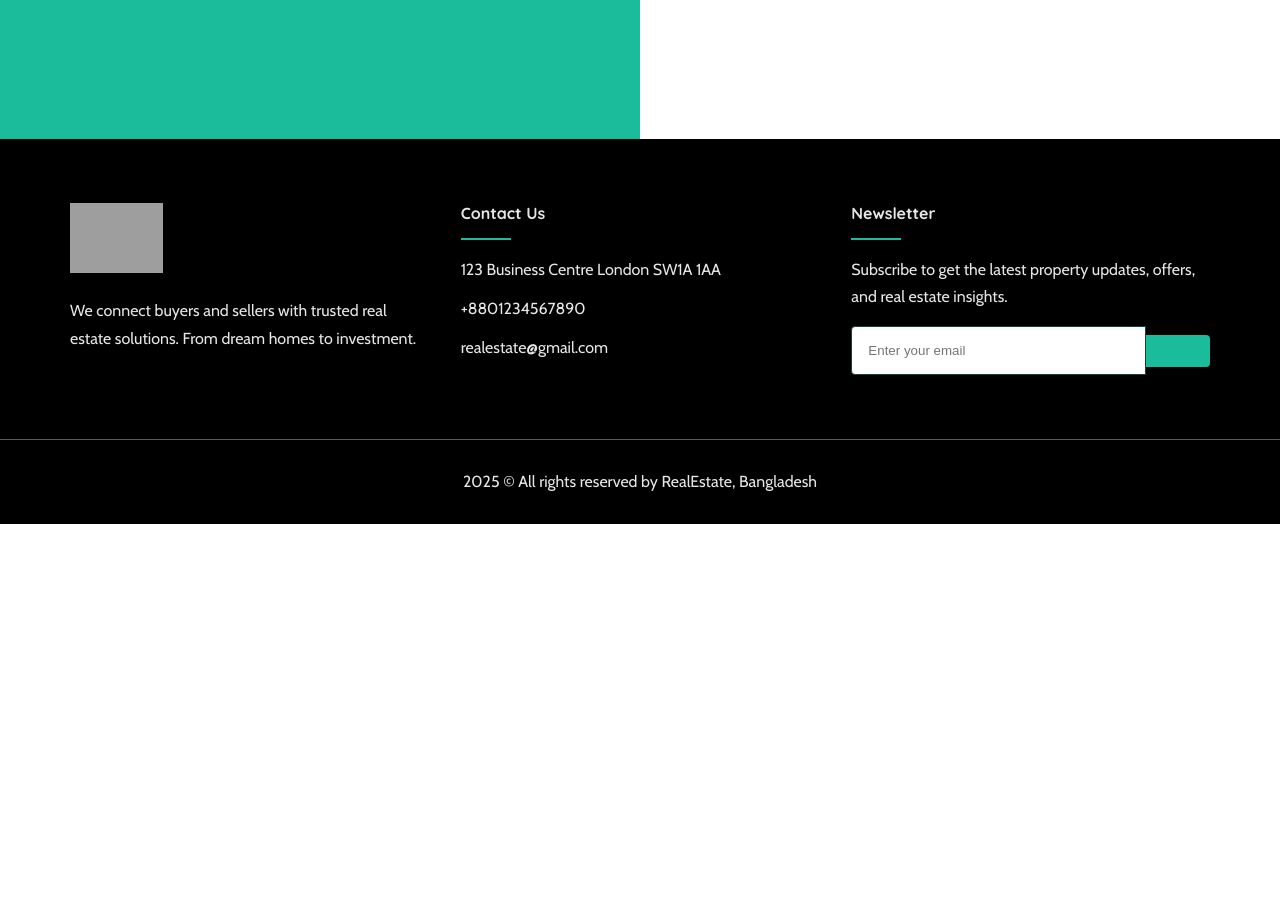
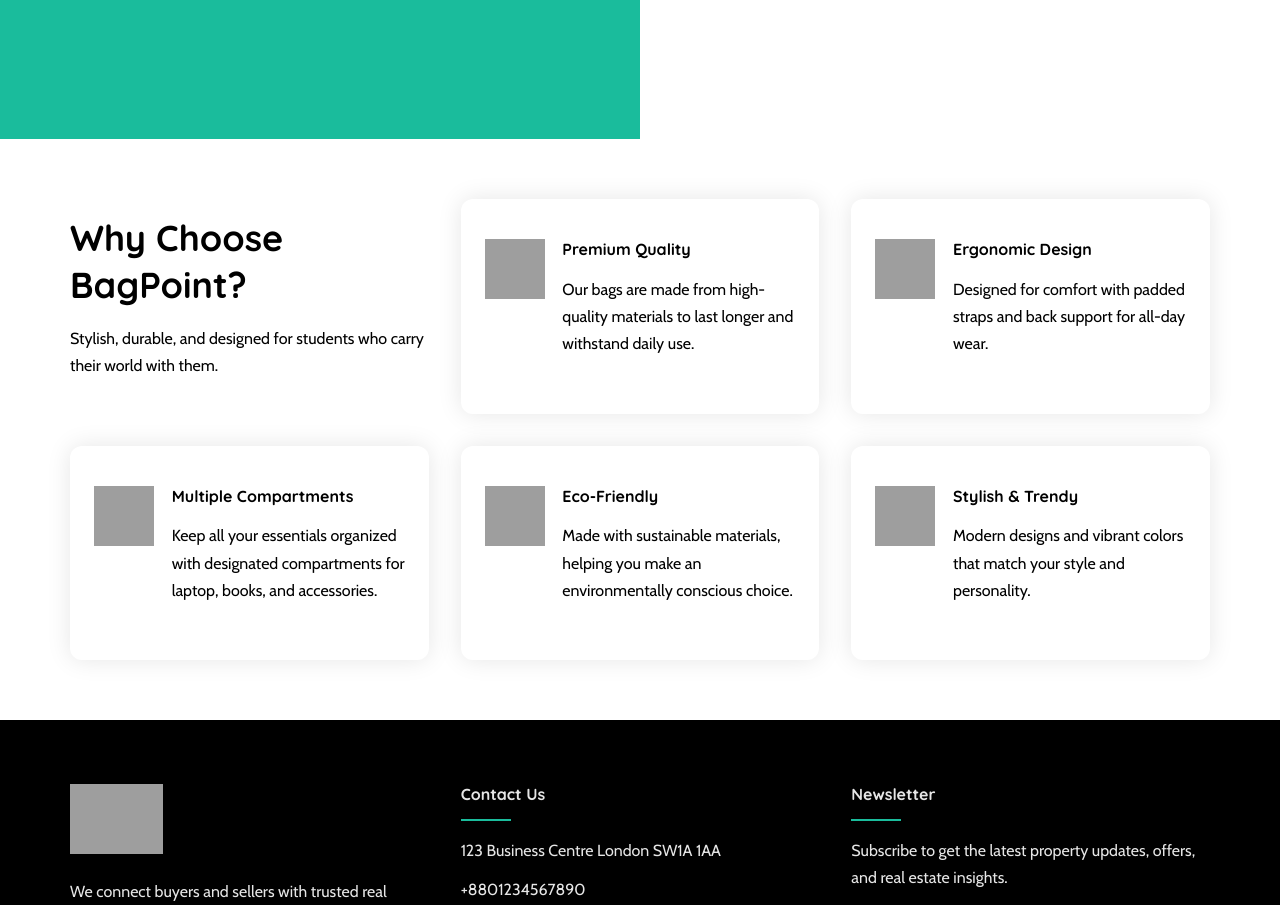
Before and after one commit to dev-nirob1/bagPoint, a Vue app: page / in a window 1280 px wide. Shown: the part 760-1665 px from the top of the page. Before the commit the page ends 1284 px from the top, so only its background shows below. Built offline with nearby package versions, Linux system fonts and the light colour scheme; grey boxes are pictures that could not be loaded.

Commit message:
whychoose us section

```diff
--- a/src/App.vue
+++ b/src/App.vue
@@ -2,11 +2,13 @@
 import FooterSection from './components/sections/FooterSection.vue';
 import NavbarSection from './components/sections/NavbarSection.vue';
 import HeroSection from './zems/Front/Components/Section/HeroSection.vue';
+import WhyChooseUs from './zems/Front/Components/Section/WhyChooseUs.vue';
 
 </script>
 
 <template>
   <NavbarSection/>
   <HeroSection/>
+  <WhyChooseUs/>
   <FooterSection/>
 </template>
--- /dev/null
+++ b/src/zems/Front/Components/Section/WhyChooseUs.vue
@@ -0,0 +1,51 @@
+<script setup>
+import { ref } from 'vue';
+import SectionTitle from '../Widget/SectionTitle.vue';
+import WhyChooseCard from '../Widget/WhyChooseCard.vue';
+
+const whyChooseUs = ref([
+  {
+    title: "Premium Quality",
+    description: "Our bags are made from high-quality materials to last longer and withstand daily use.",
+    icon: "https://img.icons8.com/color/48/000000/diamond.png"
+  },
+  {
+    title: "Ergonomic Design",
+    description: "Designed for comfort with padded straps and back support for all-day wear.",
+    icon: "https://img.icons8.com/color/48/000000/diamond.png"
+  },
+  {
+    title: "Multiple Compartments",
+    description: "Keep all your essentials organized with designated compartments for laptop, books, and accessories.",
+    icon: "https://img.icons8.com/color/48/000000/backpack.png"
+  },
+  {
+    title: "Eco-Friendly",
+    description: "Made with sustainable materials, helping you make an environmentally conscious choice.",
+    icon: "https://img.icons8.com/color/48/000000/diamond.png"
+  },
+  {
+    title: "Stylish & Trendy",
+    description: "Modern designs and vibrant colors that match your style and personality.",
+    icon: "https://img.icons8.com/color/48/000000/backpack.png"
+  }
+])
+</script>
+
+<template>
+  <section class="why-choose-us">
+    <div class="container">
+      <div class="medium-2 large-3 gap-2">
+        <SectionTitle class="py-1" title="Why Choose BagPoint?"
+          subTitle="Stylish, durable, and designed for students who carry their world with them." />
+
+        <WhyChooseCard v-for="(item, i) in whyChooseUs" :key="i" :item="item"/>
+      </div>
+    </div>
+  </section>
+</template>
+<style scoped>
+.why-choose-us {
+  padding: 3.75rem 0;
+}
+</style>
--- /dev/null
+++ b/src/zems/Front/Components/Widget/SectionTitle.vue
@@ -0,0 +1,16 @@
+<script setup>
+defineProps({
+  title: {
+    type: String
+  },
+  subTitle: {
+    type: String
+  }
+})
+</script>
+<template>
+<div>
+    <BaseTitle>{{title}}</BaseTitle>
+  <BaseParagraph>{{ subTitle }}</BaseParagraph>
+</div>
+</template>
--- /dev/null
+++ b/src/zems/Front/Components/Widget/WhyChooseCard.vue
@@ -0,0 +1,28 @@
+<script setup>
+defineProps({
+  item: {
+    type: Object
+  }
+})
+</script>
+<template>
+  <div class="why-choose-card relative all-4">
+    <BaseImage :image="item.icon" />
+    <div class="card-content span-3">
+      <SubTitle>{{ item.title }}</SubTitle>
+      <BaseParagraph>{{ item.description }}</BaseParagraph>
+    </div>
+  </div>
+</template>
+<style>
+.why-choose-card {
+  padding: 2.5rem 1.5rem;
+  box-shadow: var(--box-shadow);
+  border-radius: .75rem;
+}
+
+.why-choose-card img {
+  height: 60px;
+  width: 60px;
+}
+</style>
```
